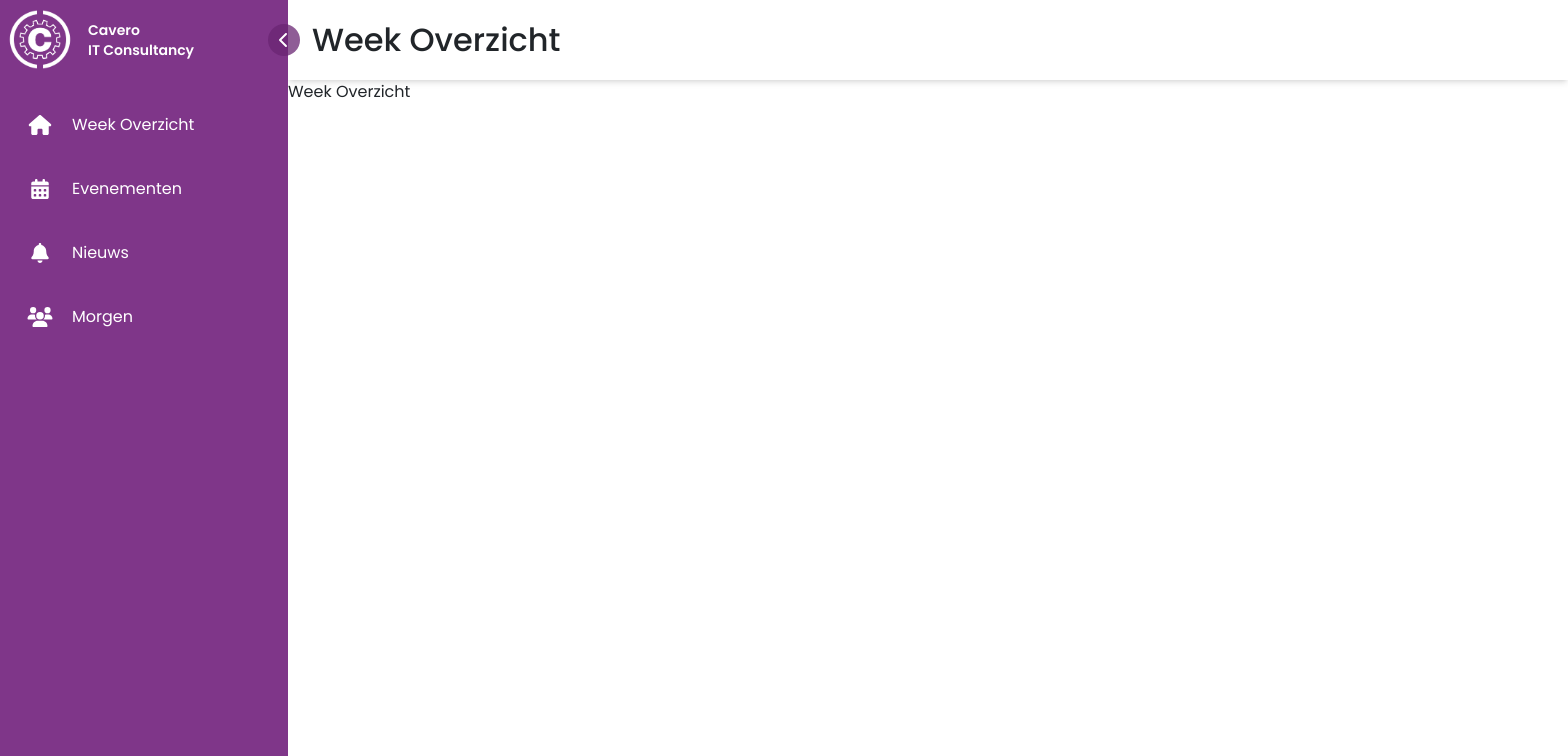
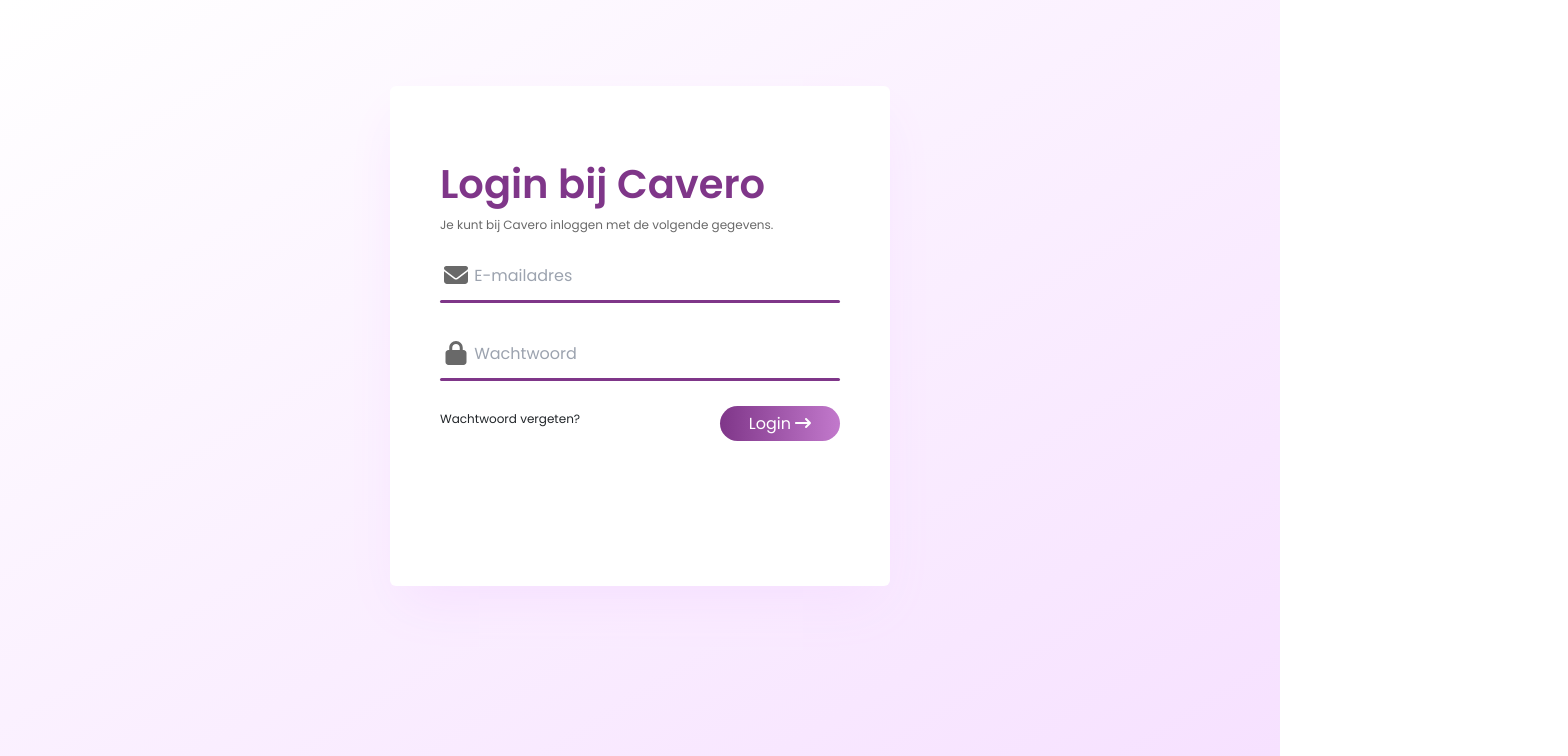
Before and after one commit to Voxxai/ProjectC, a React (Create React App) app in the folder ProjectC-Client/: page / in a window 1280 px wide. Shown: the top 756 px of the page, 1568 px wide, since content can reach past the window. Built offline with nearby package versions, Linux system fonts and the light colour scheme.

Commit message:
Login function created

```diff
--- a/ProjectC-Client/package.json
+++ b/ProjectC-Client/package.json
@@ -11,10 +11,11 @@
     "@testing-library/user-event": "^13.5.0",
     "axios": "^1.5.1",
     "bootstrap": "^5.3.2",
+    "crypto-js": "^4.1.1",
     "jquery": "^3.7.1",
     "react": "^18.2.0",
     "react-dom": "^18.2.0",
-    "react-scripts": "5.0.1",
+    "react-scripts": "^5.0.1",
     "web-vitals": "^2.1.4"
   },
   "scripts": {
--- a/ProjectC-Client/src/App.js
+++ b/ProjectC-Client/src/App.js
@@ -13,11 +13,11 @@
     <div>
 
         <main className='flex flex-row'>
-          <Navbar />
+          {/* <Navbar /> */}
           <div className='main-container'>
-            {/* <Login /> */}
-            <Topbar />
-            <WeekOverzicht />
+            <Login />
+            {/* <Topbar />
+            <WeekOverzicht /> */}
           </div>
         </main>
         </div>
--- a/ProjectC-Client/src/pages/Login.css
+++ b/ProjectC-Client/src/pages/Login.css
@@ -2,7 +2,6 @@
     width: 500px ;
     height: 500px ;
     padding: 50px;
-    border-radius: 5px;
 }
 
 .input-container {
--- a/ProjectC-Client/src/pages/Login.js
+++ b/ProjectC-Client/src/pages/Login.js
@@ -1,33 +1,62 @@
-import React, { useState } from 'react';
+import React, { useState, useEffect } from 'react';
 import axios from 'axios';
 import "./Login.css";
 import { FontAwesomeIcon } from '@fortawesome/react-fontawesome'
 import { faArrowRightLong, faEnvelope, faLock } from '@fortawesome/free-solid-svg-icons'
 
+//TODO encrypt wachtwoord voordat het gestuurd wordt naar de server op de params.
+//Token meesturen als je bent ingelogd.
+
 function Login() {
-    const [email, setEmail] = useState("");
-    const [password, setPassword] = useState("");
+    const [email, setEmail] = useState();
+    const [password, setPassword] = useState();
+    const [error, setError] = useState(false);
+    const [errorMessage, setErrorMessage] = useState("");
 
-    const apiCall = () => {
-        console.log(email, password);
-        // axios.get(`http://localhost:8080/user_find/${email}&${password}`).then((data) => {
-        //     console.log(data);
-        // })
+    const [result, setResult] = useState(null);
+
+    const getUser = async () => {
+        if (!email.length > 0 || !password.length > 0) {
+            setErrorMessage("Vul elk veld in!");
+            setError(true);
+            return;
+        }
+
+        setError(false);
+
+        try {
+            const response = await axios.get(`http://localhost:8080/user_find/${email}&${password}`);
+            if (response.data.length > 0) {
+                console.log("LOGGED IN!")
+            } else {
+                setErrorMessage("Emailadres of wachtwoord klopt niet!");
+                setError(true);
+                return;
+            }
+
+            setResult(response.data);
+
+        } catch (err) {
+            console.log(err);
+        }
     }
 
     return (
-        <div className='bg-gradient-to-r from-white to-cavero-purple-light'>
+        <div className='bg-gradient-to-br from-white to-cavero-purple-light'>
             <div className='login-container h-screen w-screen flex items-center justify-center'>
-                <div className='form-login mb-32 bg-white shadow-2xl shadow-cavero-purple-light'>
+                <div className='form-login mb-32 bg-white shadow-2xl shadow-cavero-purple-light rounded'>
                     <div className='mt-6'>
                         <h1>Login bij Cavero</h1>
                         <p>Je kunt bij Cavero inloggen met de volgende gegevens.</p>
+                    </div>
+                    <div className={`bg-red-200 h-10 rounded flex ${!error && 'hidden'}`}>
+                        <p className='text-black my-auto p-2 text-sm'>{errorMessage}</p>
                     </div>
                 <form>
                     <div className='input-container'>
                     <div className='input-group'>
                         <FontAwesomeIcon icon={faEnvelope} color='black' className='field-icon'/>
-                        <input type="email" className='field-input' id="email" placeholder="E-mailadres" onChange={e => setEmail(e.target.value)}/>
+                        <input type="email" className='field-input' id="email" placeholder="E-mailadres" onChange={e => setEmail(e.target.value)} required/>
                     </div>
                     <div className='ColoredLine'></div>
                     </div>
@@ -35,13 +64,13 @@
                     <div className='input-container'>
                     <div className='input-group'>
                         <FontAwesomeIcon icon={faLock} color='black' className='field-icon'/>
-                        <input type="password" className='field-input' id="password" placeholder="Wachtwoord" onChange={e => setPassword(e.target.value)}/>
+                        <input type="password" className='field-input' id="password" placeholder="Wachtwoord" onChange={e => setPassword(e.target.value)} required/>
                     </div>
                     <div className='ColoredLine'></div>
                     </div>
                     <div className='form-extras'>
                     <a>Wachtwoord vergeten?</a>
-                    <button type="submit" className='btn-submit' onClick={apiCall}>Login <FontAwesomeIcon icon={faArrowRightLong} color='white'/></button>
+                    <button type="button" className='btn-submit' onClick={getUser}>Login <FontAwesomeIcon icon={faArrowRightLong} color='white'/></button>
                     </div>
 
                 </form>
```
Also changed, not shown: 2 other files (tests, documents, lock files or other folders).
